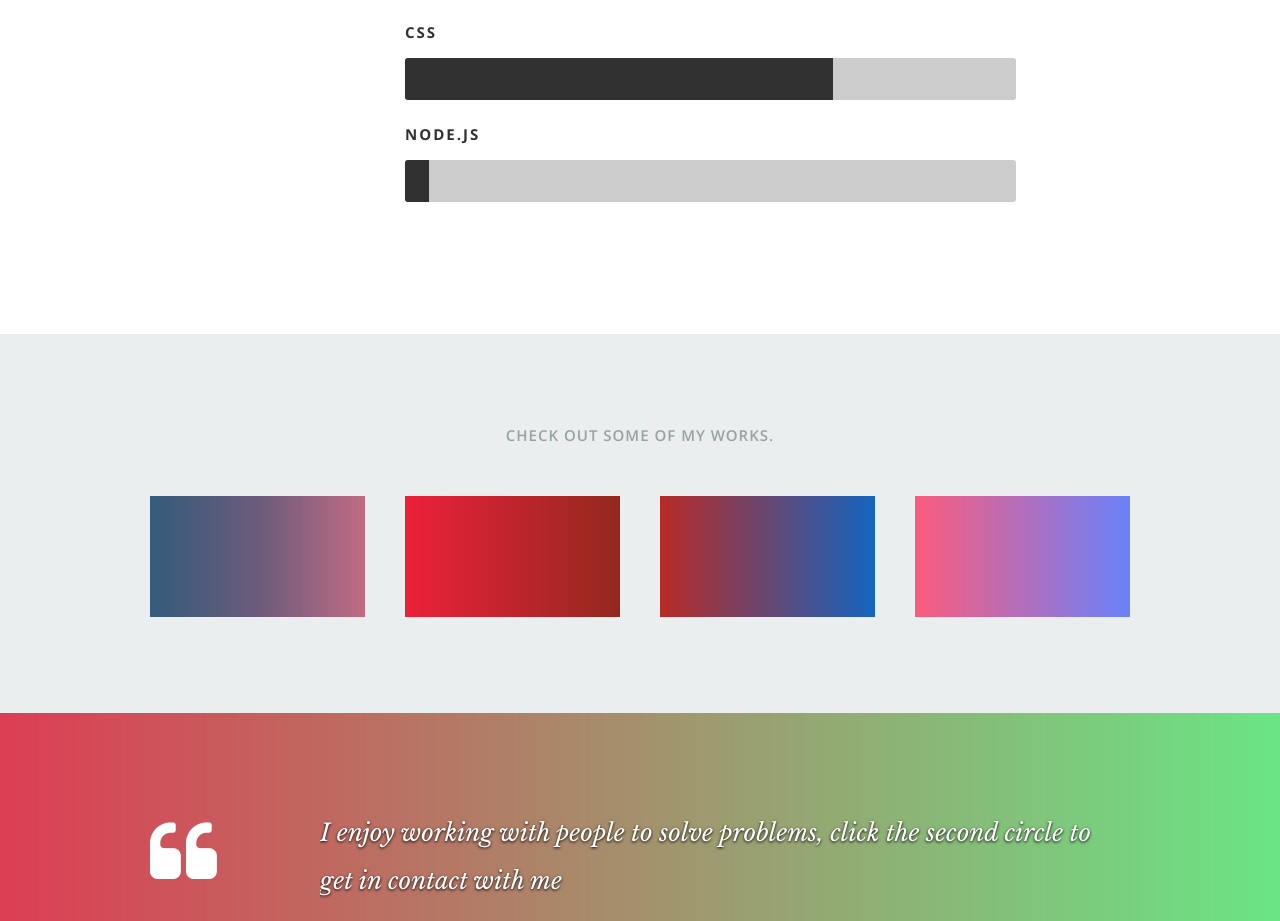
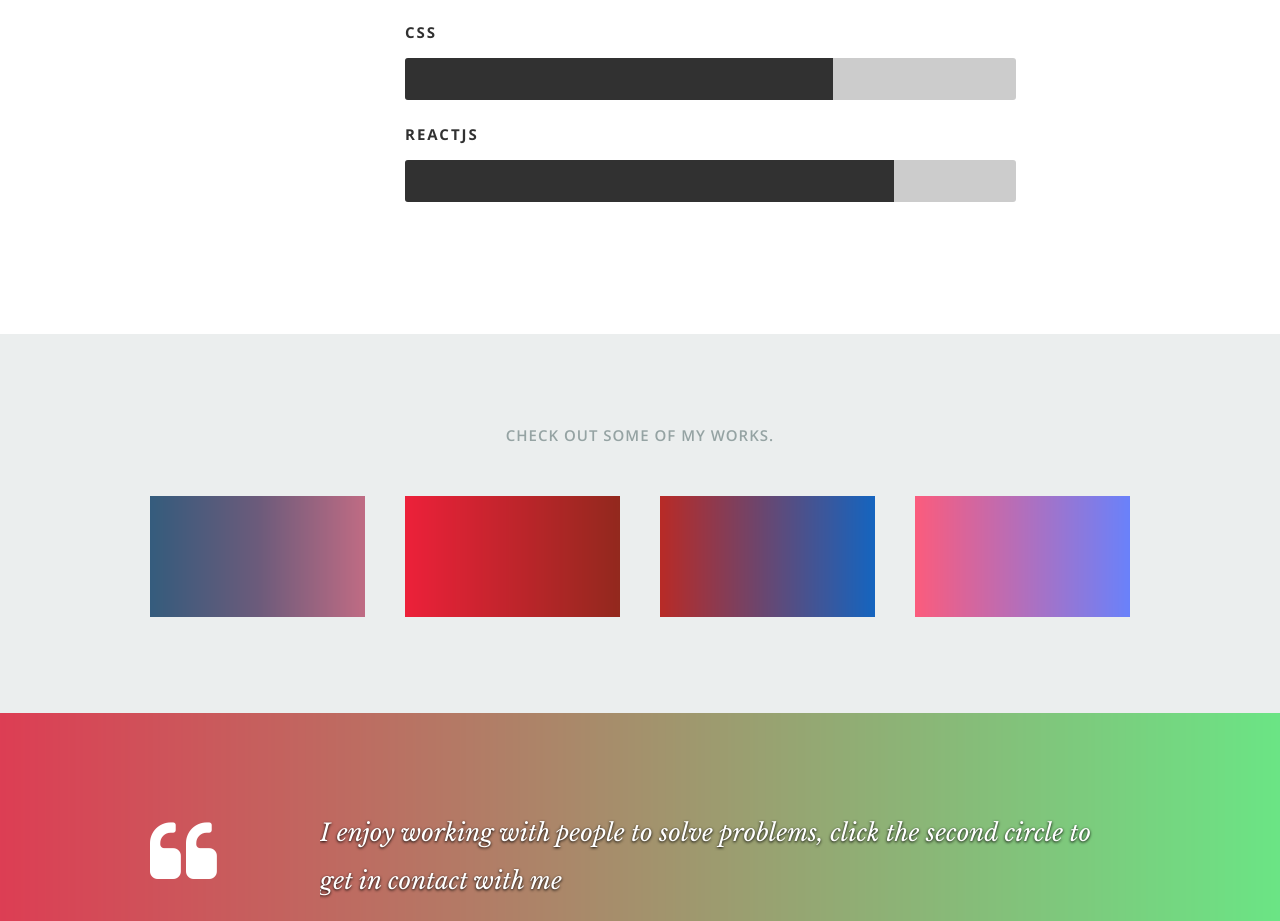
Before and after one commit to ByDillon/designedbydillon, a React (Create React App) app: page / in a window 1280 px wide. Shown: the part 2328-3249 px from the top of the page. Built offline with nearby package versions, Linux system fonts and the light colour scheme.

Commit message:
Small changes

```diff
--- a/src/resumeData.js
+++ b/src/resumeData.js
@@ -66,7 +66,7 @@ let resumeData = {
         "skillname":"CSS"
       },
       {
-        "skillname":"Node.JS"
+        "skillname":"ReactJS"
       }
     ],
     "portfolio":[
```
